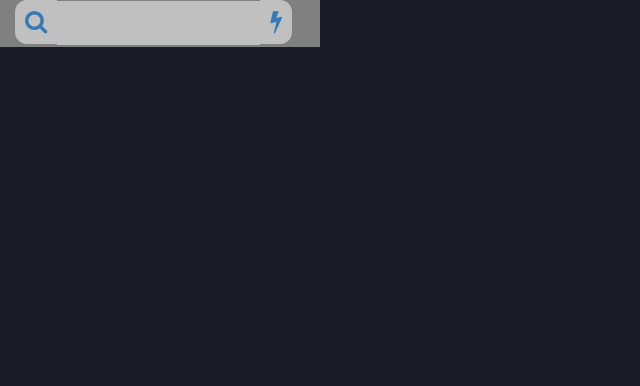
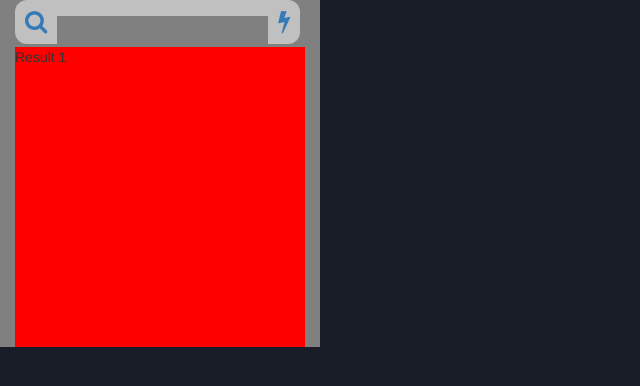
Before and after one commit to NathanSass/coolFrontEnd, a plain HTML site: page accessibility/searchbar.html in a window 1280 px wide. Shown: the whole page, without its empty margins (0-640 px from the left). Drawn offline with nearby package versions, Linux system fonts and the light colour scheme.

Commit message:
trying to get it to size properly

```diff
--- a/accessibility/searchStyle.css
+++ b/accessibility/searchStyle.css
@@ -14,11 +14,6 @@ input{
 	-webkit-appearance: textfield;
 	margin: 0;
 }
-.container{
-	margin-top: 10%;
-	margin-left: 30%;
-
-}
 .icon-box{
 	display: inline-block;
 	background-color: rgba(255, 255, 255, .5);
@@ -34,15 +29,30 @@ input{
 	border-radius: 0px 12px 12px 0px;
 }
 
-.search-box{
+.search-input{
 	font-size: 16px;
 	color: black;
 	border: none;
 	border-bottom: none;
-	position: relative;
-	top: -2px;
 	background-color: rgba(255, 255, 255, .5);
 	height: 44px;
 	outline: none;
-	width: 70%; /*need a better solution*/
+	/*width: 100%; need a better solution*/
+	position: relative;
+	bottom: 31px;
+
 }
+.input-container{
+	width: 70%;
+	display: inline-block;
+	position: relative;
+	top: 29px;
+}
+.search-bar{
+	width: 100%;
+}
+.results{
+	width: 100%;
+	background-color: red;
+	height: 300px
+}
--- a/accessibility/searchbar.html
+++ b/accessibility/searchbar.html
@@ -11,20 +11,28 @@
 
 <!-- 	<link href="//maxcdn.bootstrapcdn.com/font-awesome/4.2.0/css/font-awesome.min.css" rel="stylesheet"> -->
 	<link rel="stylesheet" href="font-awesome-4.2.0/css/font-awesome.min.css">
+	<script src="searchbar.js"></script>
 
 
 </head>
 <body>
-	<div class="col-lg-3 col-md-5 col-sm-8 col-xs-11" style="background-color: grey">
+	<div class="col-lg-3 col-md-5 col-sm-8 col-xs-11 container" style="background-color: grey">
+			<div class="search-bar">
 				<div class="icon-box left-icon">
 					<a href="#">
 						<i class="fa fa-search" style="font-size: 24px"></i>
 					</a>
-		</div><input class="search-box"><div class="icon-box right-icon">
+				</div><input class="search-input"><div class="icon-box right-icon">
 					<a href="#">
 						<i class="fa fa-bolt" style="font-size: 24px"></i>
 					</a>
 				</div>
 			</div>
+
+			<div class="results">
+				<span>Result 1</span>
+			</div>
+
+	</div>
 </body>
 </html>
--- /dev/null
+++ b/accessibility/searchbar.js
@@ -0,0 +1,16 @@
+
+
+$(function() {
+	var leftBox= $(".left-icon").width();
+	var rightBox = $(".right-icon").width();
+	var searchInput = $(".search-input");
+	var container = $(".search-bar").width();
+
+	function flexInputArea(){
+		searchInput[0].style.width = ((container - leftBox - rightBox - 20) + "px");
+	}
+
+  window.onresize=function(){
+  	flexInputArea();
+	};
+});
```
Lines whose indentation alone changed are shown as unchanged.
